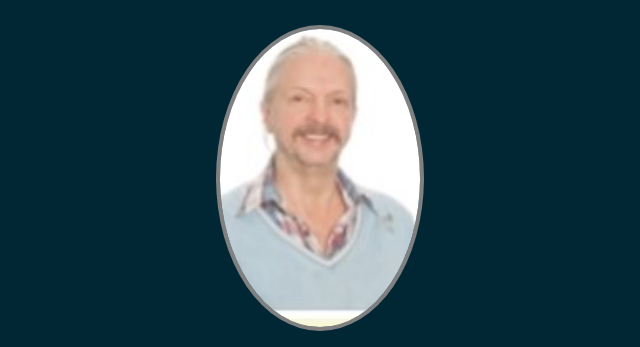
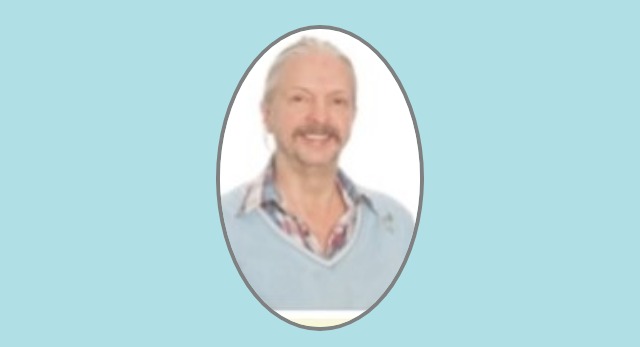
Before and after one commit to andy99/Hjemmeside, a plain HTML site: page index.html in a window 1280 px wide. Shown: the part 73-420 px from the top of the page, without its empty margins (320-960 px from the left). Drawn offline with Linux system fonts and the light colour scheme; files whose address does not match are found by name.

Commit message:
Add files via upload

```diff
--- a/style.css
+++ b/style.css
@@ -2,8 +2,10 @@ h1
  { text-align: center;
    color: red;
 }
-body{background-color:#012634;
-}
+
+body
+{background-color: powderblue;}
+
 p {
   text-align: center;
   color: blu;
```
